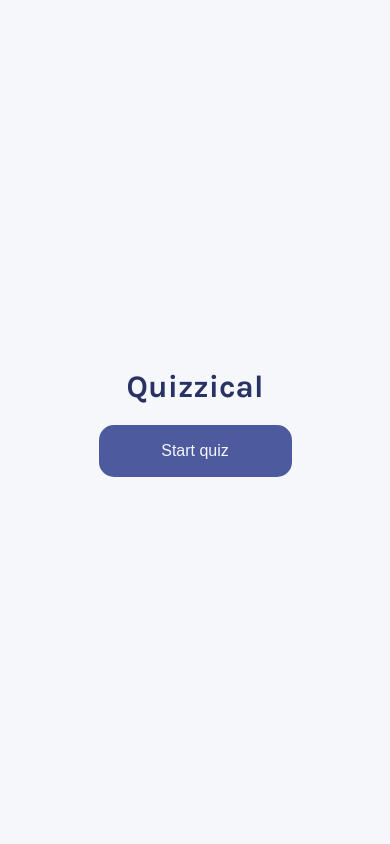
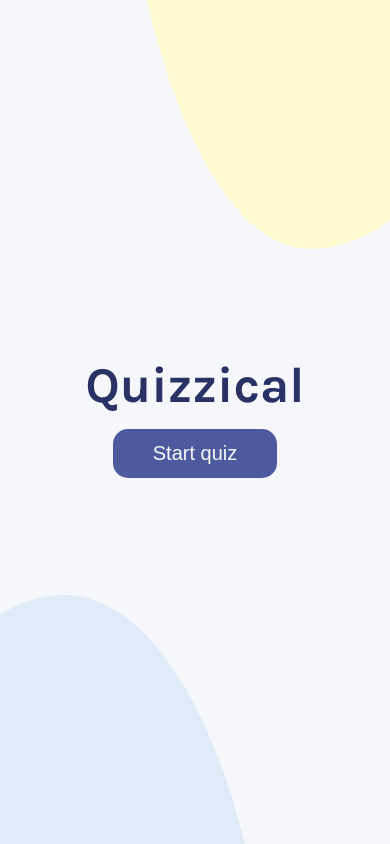
Before and after one commit to suchindra-js/quizzical-app, a React (Create React App) app: page / in a window 390 px wide. Built offline with nearby package versions, Linux system fonts and the light colour scheme.

Commit message:
mobile-ready

```diff
--- a/src/App.js
+++ b/src/App.js
@@ -75,13 +75,15 @@ export default function App() {
     quiz.length <= 0 ?
     <Intro handleClick={createNewQuiz}/> :
     <div className='quiz-list'>
+      <div className="blob blob-1"></div>
       {quizList}
       {!revealAns ?
-      <button onClick={CheckAns}>Check Answers</button> :
-      <>
+      <button className='check-answer' onClick={CheckAns}>Check Answers</button> :
+      <div className='reset-container'>
         <p>You scored {totalScore}/5 correct answers</p>
         <button onClick={reset}>Play Again</button>
-      </>}
+      </div>}
+      <div className="blob blob-2"></div>
     </div>
   );
 }
--- a/src/components/Intro.js
+++ b/src/components/Intro.js
@@ -1,15 +1,13 @@
 import React from 'react'
 export default function Intro(props) {
     return (
-        <div className="intro-container">
-            <svg className="blob-1" viewBox="0 0 200 200" xmlns="http://www.w3.org/2000/svg">
-                <path fill="#FFFAD1" d="M52.7,-57.9C61.5,-44,57,-22,56.5,-0.5C55.9,20.9,59.3,41.8,50.6,51.1C41.8,60.4,20.9,58.1,2.5,55.6C-15.9,53.1,-31.7,50.3,-40.8,41C-49.9,31.7,-52.1,15.9,-53.3,-1.1C-54.4,-18.1,-54.4,-36.3,-45.4,-50.3C-36.3,-64.3,-18.1,-74.1,1.9,-76C22,-77.9,44,-71.9,52.7,-57.9Z" transform="translate(100 100)" />
-            </svg>
-            <h1>Quizzical</h1>
-            <button onClick={props.handleClick}>Start quiz</button>
-            <svg className="blob-2" viewBox="0 0 200 200" xmlns="http://www.w3.org/2000/svg">
-                <path fill="#DEEBF8" d="M64.5,-54C77.2,-35.5,76.7,-9.1,69.6,13.5C62.5,36,48.9,54.7,33.5,57.5C18,60.3,0.7,47.4,-15,37.4C-30.7,27.4,-44.8,20.4,-52.6,6.3C-60.4,-7.9,-61.9,-29.3,-52.1,-47.1C-42.3,-64.9,-21.2,-79.3,2.4,-81.2C25.9,-83.1,51.8,-72.6,64.5,-54Z" transform="translate(100 100)" />
-            </svg>
-        </div>
+        <>
+            <div className="blob blob-1"></div>
+            <div className="intro-container">
+                <h1>Quizzical</h1>
+                <button onClick={props.handleClick}>Start quiz</button>
+            </div>
+            <div className="blob blob-2"></div>
+        </>
     )
 }
--- a/src/components/Quiz.js
+++ b/src/components/Quiz.js
@@ -1,4 +1,5 @@
 import React from 'react'
+import { nanoid } from 'nanoid'
 
 export default function Quiz(props) {
     return (
@@ -7,6 +8,7 @@ export default function Quiz(props) {
             <div className="answers">
                 {props.answers.map(answer =>
                     <button
+                    key = {nanoid()}
                         style={
                             !props.revealAns ?
                             {backgroundColor: props.clicked === answer ? "#D6DBF5" : "transparent"} :
--- a/src/style.css
+++ b/src/style.css
@@ -1,6 +1,8 @@
 @import url("https://fonts.googleapis.com/css2?family=Karla:wght@500;600;700&display=swap");
 
-* {
+*,
+*::before,
+*::after {
   margin: 0;
   padding: 0;
   box-sizing: border-box;
@@ -11,7 +13,48 @@ body {
   -webkit-font-smoothing: antialiased;
   -moz-osx-font-smoothing: grayscale;
   background: #f5f7fb;
+  position: relative;
+  width: 100vw;
+  height: 100vh;
+  overflow-y: auto;
+  overflow-x: hidden;
 }
+
+/* utitily classes */
+button {
+  cursor: pointer;
+  background: #4d5b9e;
+  border-radius: 15px;
+  font-size: 15px;
+  padding: 13px 40px;
+  color: #f5f7fb;
+  border: none;
+}
+
+/* background-blob */
+.blob {
+  position: fixed;
+  z-index: -1;
+}
+
+.blob-1 {
+  height: 100%;
+  width: 100%;
+  background: #deebf8;
+  top: calc(80% - 5rem);
+  right: calc(50% - 5rem);
+  border-radius: 46% 54% 50% 50% / 35% 61% 39% 65%;
+}
+.blob-2 {
+  height: 100%;
+  width: 100%;
+  background: #fffad1;
+  bottom: calc(80% - 5rem);
+  left: calc(50% - 5rem);
+  border-radius: 46% 54% 50% 50% / 35% 61% 39% 65%;
+}
+
+/* intro */
 .intro-container {
   width: 100vw;
   height: 100vh;
@@ -19,40 +62,25 @@ body {
   flex-direction: column;
   justify-content: center;
   align-items: center;
-  gap: 20px;
 }
+
 .intro-container > h1 {
-  font-size: 31.25px;
+  font-size: 50px;
   line-height: 37px;
   color: #293264;
 }
 
 .intro-container > button {
-  width: 193px;
-  height: 52px;
   background: #4d5b9e;
   border-radius: 15px;
-  font-size: 16px;
+  font-size: 20px;
+  padding: 13px 40px;
   color: #f5f7fb;
   border: none;
-}
-.blob-1 {
-  display: none;
-  /* position: absolute;
-  top: -24%;
-  right: -30%;
-  max-width: 100vw;
-  z-index: -1; */
+  margin-top: 25px;
 }
 
-.blob-2 {
-  display: none;
-  /* position: absolute;
-  bottom: -65%;
-  left: -40%;
-  max-width: 100vw; */
-}
-
+/* quiz */
 .quiz-container {
   width: 70vw;
   margin: 0 auto;
@@ -64,7 +92,7 @@ body {
 }
 
 .quiz-container > h2 {
-  font-size: 16px;
+  font-size: 25px;
   color: #293264;
   margin-block: 20px;
 }
@@ -79,7 +107,7 @@ body {
   border: 0.794239px solid #4d5b9e;
   border-radius: 7.94239px;
   padding: 5px 7px;
-  font-size: 12px;
+  font-size: 17px;
   text-align: center;
   color: #293264;
   margin-block-end: 5px;
@@ -92,3 +120,33 @@ body {
   align-items: center;
   overflow: auto;
 }
+
+.check-answer {
+  margin-block: 10px;
+}
+
+.reset-container {
+  margin: 10px 5px;
+  display: flex;
+  justify-content: center;
+  align-items: center;
+  flex-direction: row;
+}
+
+.reset-container > p {
+  flex-basis: 55%;
+}
+
+@media only screen and (min-width: 768px) {
+  .blob-1 {
+    top: calc(65% - 5rem);
+    right: calc(65% - 5rem);
+    width: 50%;
+  }
+
+  .blob-2 {
+    bottom: calc(65% - 5rem);
+    left: calc(65% - 5rem);
+    width: 50%;
+  }
+}
```
Also changed, not shown: public/manifest.json.
